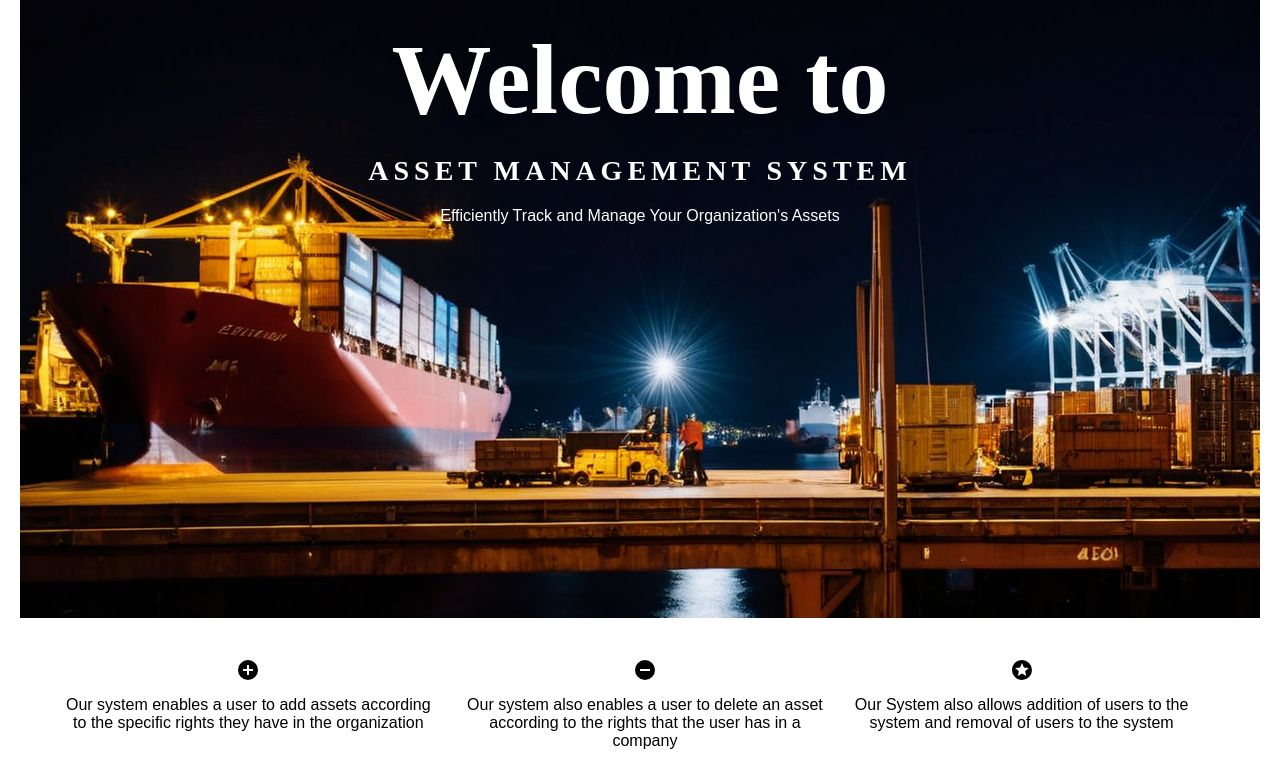
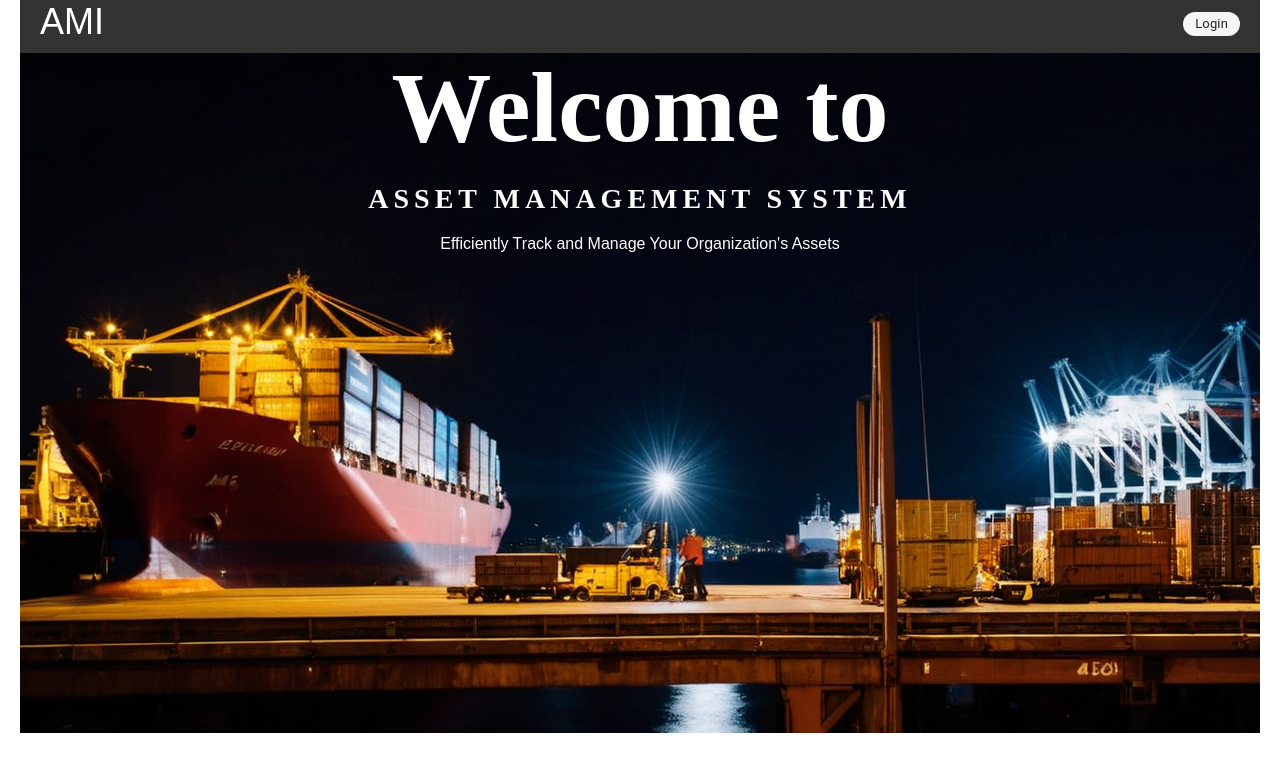
Before and after one commit to kiplangatwayne/Inventorymanagementassetprofessional, a React (Create React App) app in the folder frontend/: page / in a window 1280 px wide. Shown: the top 773 px of the page. Built offline with nearby package versions, Linux system fonts and the light colour scheme.

Commit message:
Changes to the nav styling

```diff
--- a/frontend/src/components/HomePage.js
+++ b/frontend/src/components/HomePage.js
@@ -42,19 +42,16 @@ function HomePage() {
     <div className="homepage">
       <nav>
         <div className="nav-content">
+          <div>
             <Link to="/" className="nav-logo">
               AMI
             </Link>
+          </div>
+          <div>
             <Breadcrumbs aria-label="breadcrumb">
               <StyledBreadcrumb component={Link} to="/login" label="Login" />
             </Breadcrumbs>
-          <Breadcrumbs aria-label="breadcrumb">
-            <StyledBreadcrumb component={Link} to="/AllocateAsset" label="AllocateAsset" />
-          </Breadcrumbs>
-
-          <Breadcrumbs aria-label="breadcrumb">
-            <StyledBreadcrumb component={Link} to="/register" label="Register" />
-          </Breadcrumbs>
+          </div>
         </div>
       </nav>
       <header className="hero-section">
--- a/frontend/src/components/css/HomePage.css
+++ b/frontend/src/components/css/HomePage.css
@@ -4,11 +4,6 @@
 
 .homepage {
   text-align: center;
-  padding: 20px;
-}
-
-header {
-  color: #fff;
   padding: 20px;
 }
 
@@ -23,6 +18,8 @@ nav {
 .nav-content {
   display: flex;
   justify-content: space-between;
+  margin-top: 250px;
+  color: white;
 }
 
 .nav-logo {
@@ -49,6 +46,7 @@ header {
   height: 85vh;
   background-image: url(../images/Cargo-image3.png);
   color: white;
+  margin-top: -70px;
 }
 
 header .first-heading {
```
Lines whose indentation alone changed are shown as unchanged.
